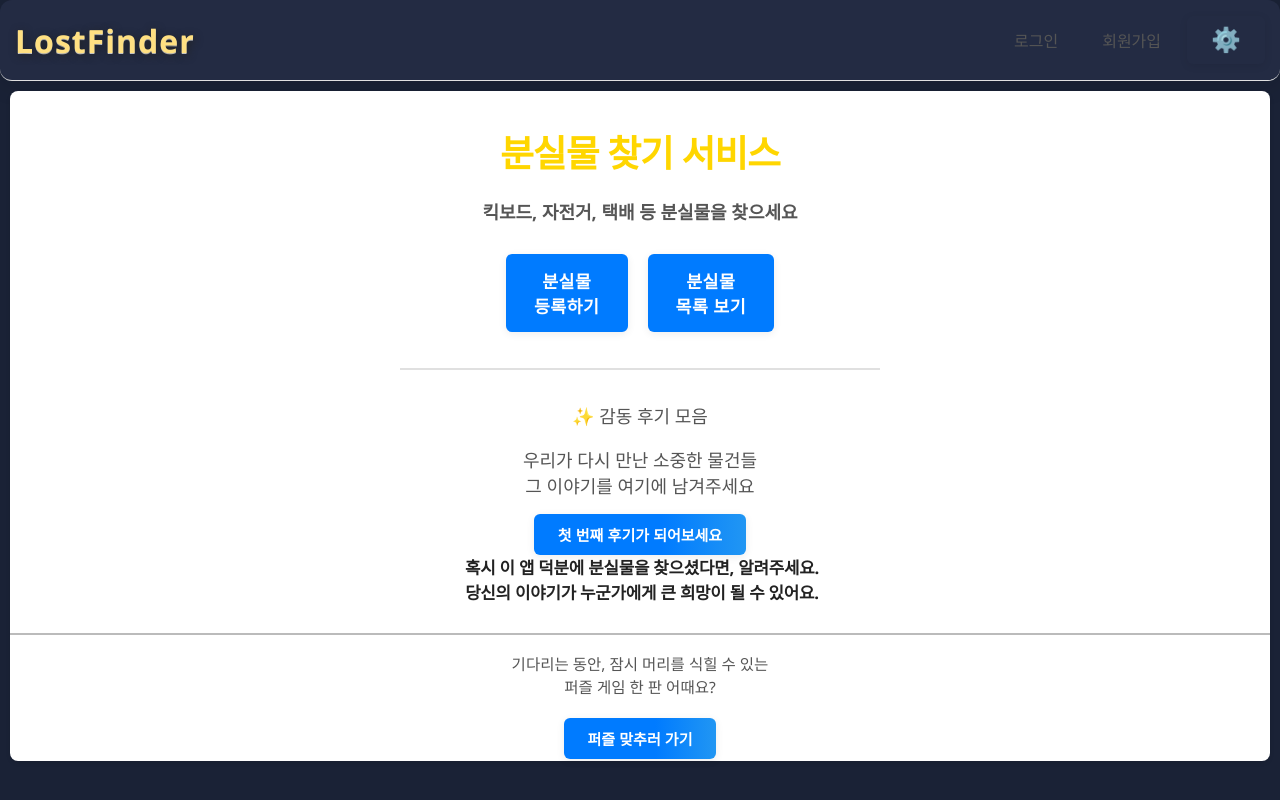
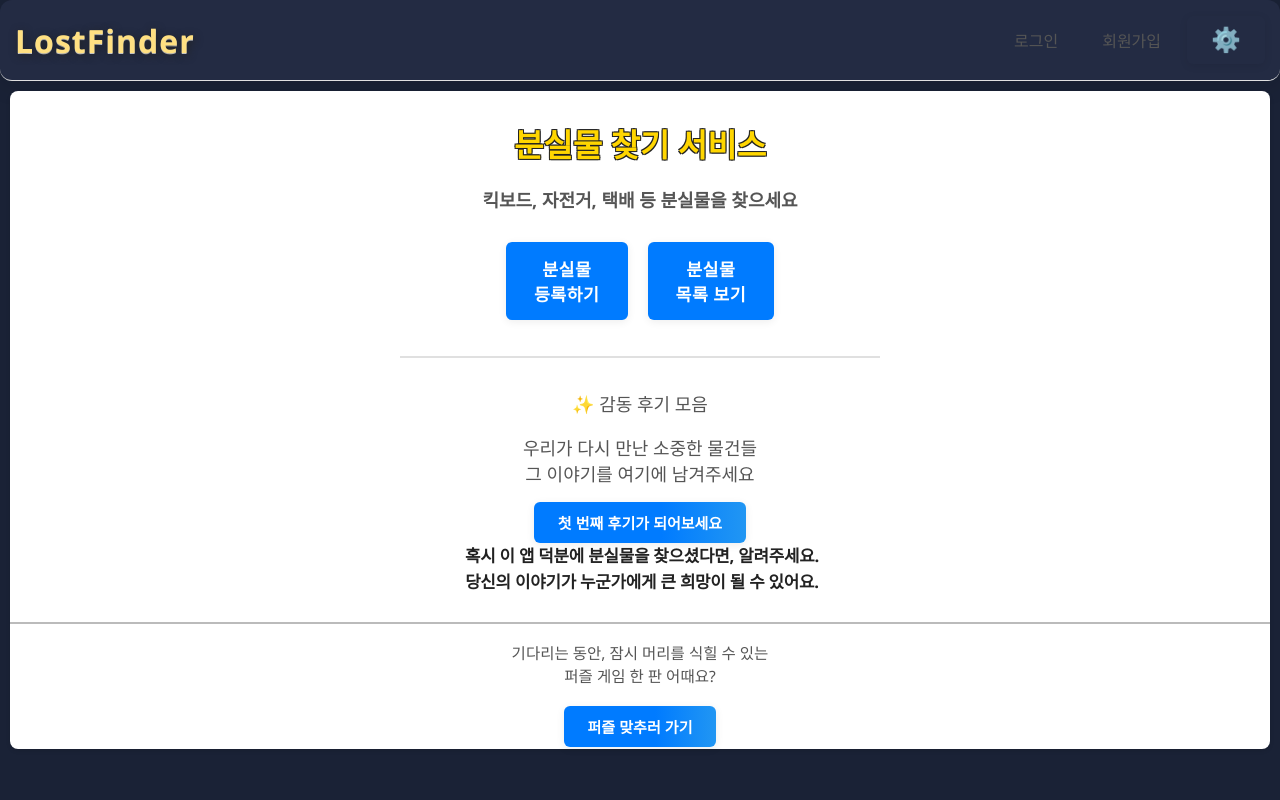
Before and after one commit to Christina0922/lost-finder, a React (Create React App) app in the folder client/: page / in a window 1280 px wide. Built offline with nearby package versions, Linux system fonts and the light colour scheme.

Commit message:
style: 분실물 찾기 서비스 노란색 글씨에 검은색 외곽선 효과 추가

```diff
--- a/client/src/pages/MainPage.css
+++ b/client/src/pages/MainPage.css
@@ -18,11 +18,15 @@
 }
 
 .main-title {
-  color: #111;
-  font-size: 2.3rem;
-  font-weight: 800;
-  margin-bottom: 18px;
-  letter-spacing: -1px;
+  color: #ffd600;
+  font-size: 2rem;
+  font-weight: 900;
+  margin-bottom: 12px;
+  text-shadow:
+    -1px -1px 0 #222,
+     1px -1px 0 #222,
+    -1px  1px 0 #222,
+     1px  1px 0 #222;
 }
 
 .main-desc {
```
